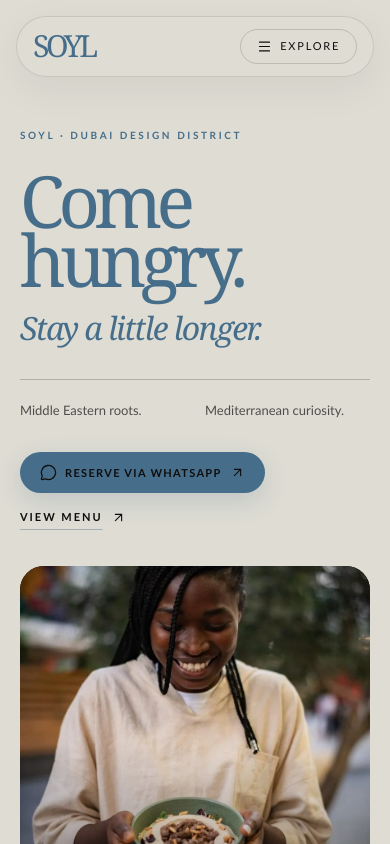
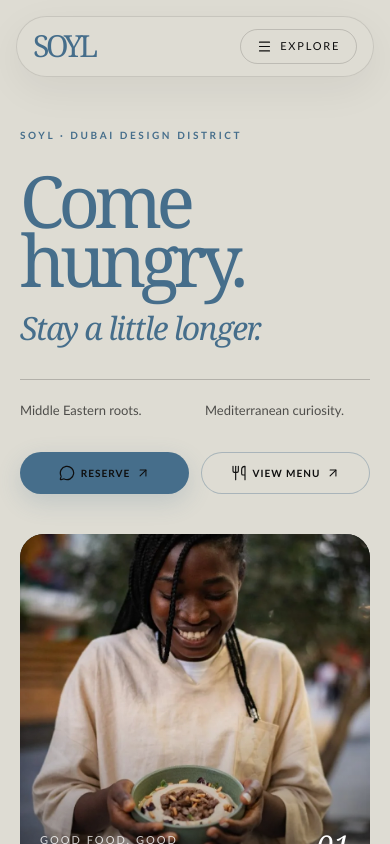
Before and after one commit to Drshahw/soylhospitality.com, a Next.js app: page / in a window 390 px wide. Shown: the top 844 px of the page. Built offline with nearby package versions, Linux system fonts and the light colour scheme.

Commit message:
refine: balance hero menu and reservation actions

```diff
--- a/app/page.tsx
+++ b/app/page.tsx
@@ -39,28 +39,29 @@ export default function Home() {
               <span>Middle Eastern roots.</span>
               <span>Mediterranean curiosity.</span>
             </div>
-            <div className="mt-8 flex flex-wrap items-center gap-4">
+            <div className="mt-8 grid w-full max-w-md grid-cols-2 gap-3">
               <a
                 href={restaurant.bookingHref}
                 target="_blank"
                 rel="noreferrer"
                 data-analytics="reservation_click"
                 aria-label="Reserve a table on WhatsApp"
-                className="inline-flex items-center gap-2 rounded-full bg-[#466e8b] px-5 py-3 text-[11px] font-semibold uppercase tracking-[0.12em] text-[#dedcd3] shadow-[0_8px_24px_rgb(70_110_139/20%)] transition hover:-translate-y-0.5 hover:bg-[#6d452a]"
+                className="inline-flex min-w-0 items-center justify-center gap-1.5 rounded-full bg-[#466e8b] px-3 py-3 text-[10px] font-semibold uppercase tracking-[0.1em] text-[#dedcd3] shadow-[0_8px_24px_rgb(70_110_139/20%)] transition hover:-translate-y-0.5 hover:bg-[#6d452a] sm:gap-2 sm:px-5 sm:text-[11px] sm:tracking-[0.12em]"
               >
-                <MessageCircle aria-hidden="true" size={17} strokeWidth={1.8} />
-                <span>Reserve via WhatsApp</span>
-                <ArrowUpRight aria-hidden="true" size={15} strokeWidth={1.8} />
+                <MessageCircle aria-hidden="true" size={16} strokeWidth={1.8} />
+                <span>Reserve</span>
+                <ArrowUpRight aria-hidden="true" size={14} strokeWidth={1.8} />
               </a>
               <a
                 href={restaurant.menuHref}
                 target="_blank"
                 rel="noreferrer"
                 data-analytics="menu_click"
-                className="inline-flex items-center gap-2 text-[11px] font-semibold uppercase tracking-[0.18em] text-[#466e8b] underline decoration-[#466e8b]/40 underline-offset-8 transition-colors hover:text-black"
+                className="inline-flex min-w-0 items-center justify-center gap-1.5 rounded-full border border-[#466e8b]/35 bg-[#dedcd3]/70 px-3 py-3 text-[10px] font-semibold uppercase tracking-[0.1em] text-[#466e8b] transition hover:-translate-y-0.5 hover:border-[#466e8b] hover:bg-[#466e8b] hover:text-[#dedcd3] sm:gap-2 sm:px-5 sm:text-[11px] sm:tracking-[0.12em]"
               >
+                <Utensils aria-hidden="true" size={16} strokeWidth={1.7} />
                 <span>View menu</span>
-                <ArrowUpRight aria-hidden="true" size={15} strokeWidth={1.8} />
+                <ArrowUpRight aria-hidden="true" size={14} strokeWidth={1.8} />
               </a>
             </div>
           </div>
@@ -326,10 +327,10 @@ export default function Home() {
           <div className="mx-auto flex max-w-[1320px] flex-col gap-10 sm:flex-row sm:items-end sm:justify-between">
             <div>
               <p className="mb-6 text-[10px] font-semibold uppercase tracking-[0.24em] text-[#dedcd3]/55">
-                SOYL · Dubai
+                SOYL · Dubai Design District
               </p>
               <h2 className="max-w-3xl font-serif text-[clamp(3.5rem,8vw,8rem)] leading-[0.82] tracking-[-0.08em]">
-                Come as you are.
+                Come hungry.
                 <br />
                 Stay a little longer.
               </h2>
```
